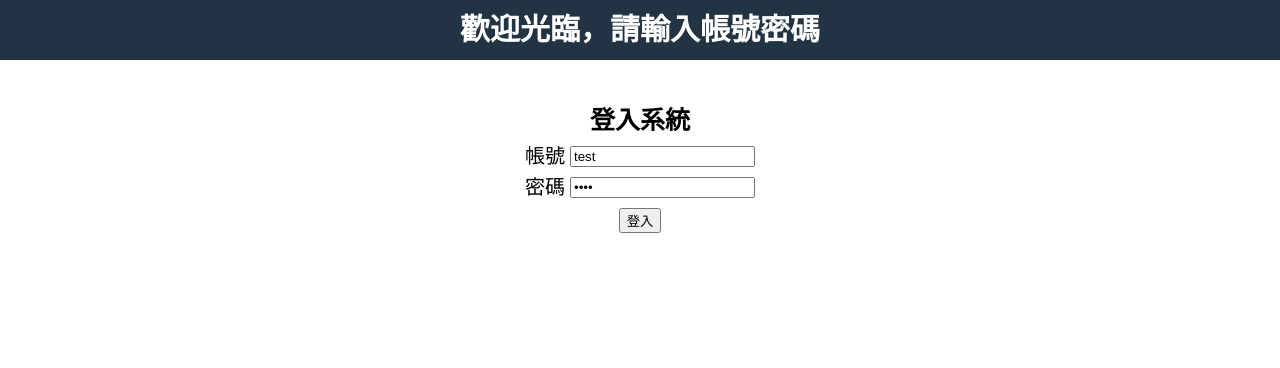
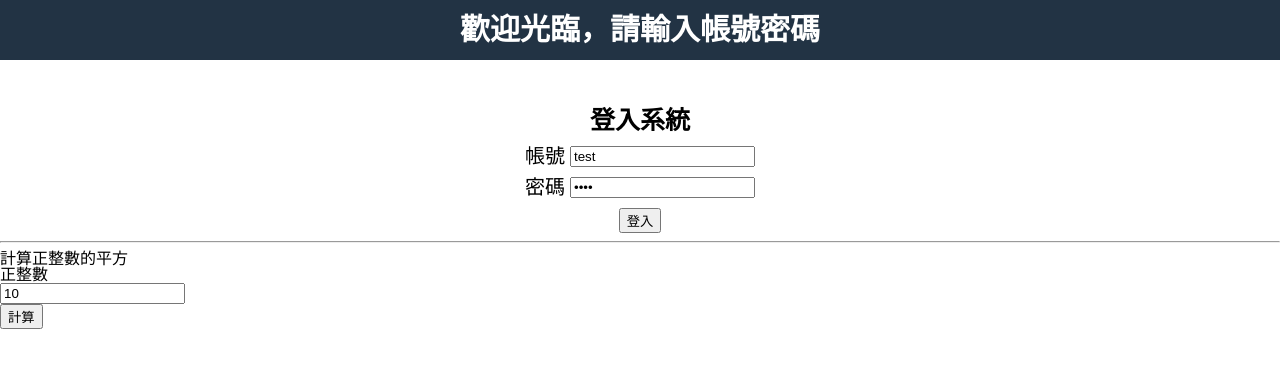
Before and after one commit to shinoshyun/week-4, a Flask app: page / in a window 1280 px wide. Shown: the top 368 px of the page. Run offline with Flask 2, Linux system fonts and the light colour scheme.

Commit message:
Update index.html

```diff
--- a/templates/index.html
+++ b/templates/index.html
@@ -28,6 +28,19 @@
             <button>登入</button>
         </form>
     </div>
+    <hr>
+    <div class="calculate">
+
+        <h2>計算正整數的平方</h2>
+
+        <form action="/calculate">
+            <div class="number">
+                <h3>正整數</h3>
+                <input type="text" name="number" value="10" />
+            </div>
+            <button>計算</button>
+        </form>
+    </div>
 </body>
 
 </html>
```
